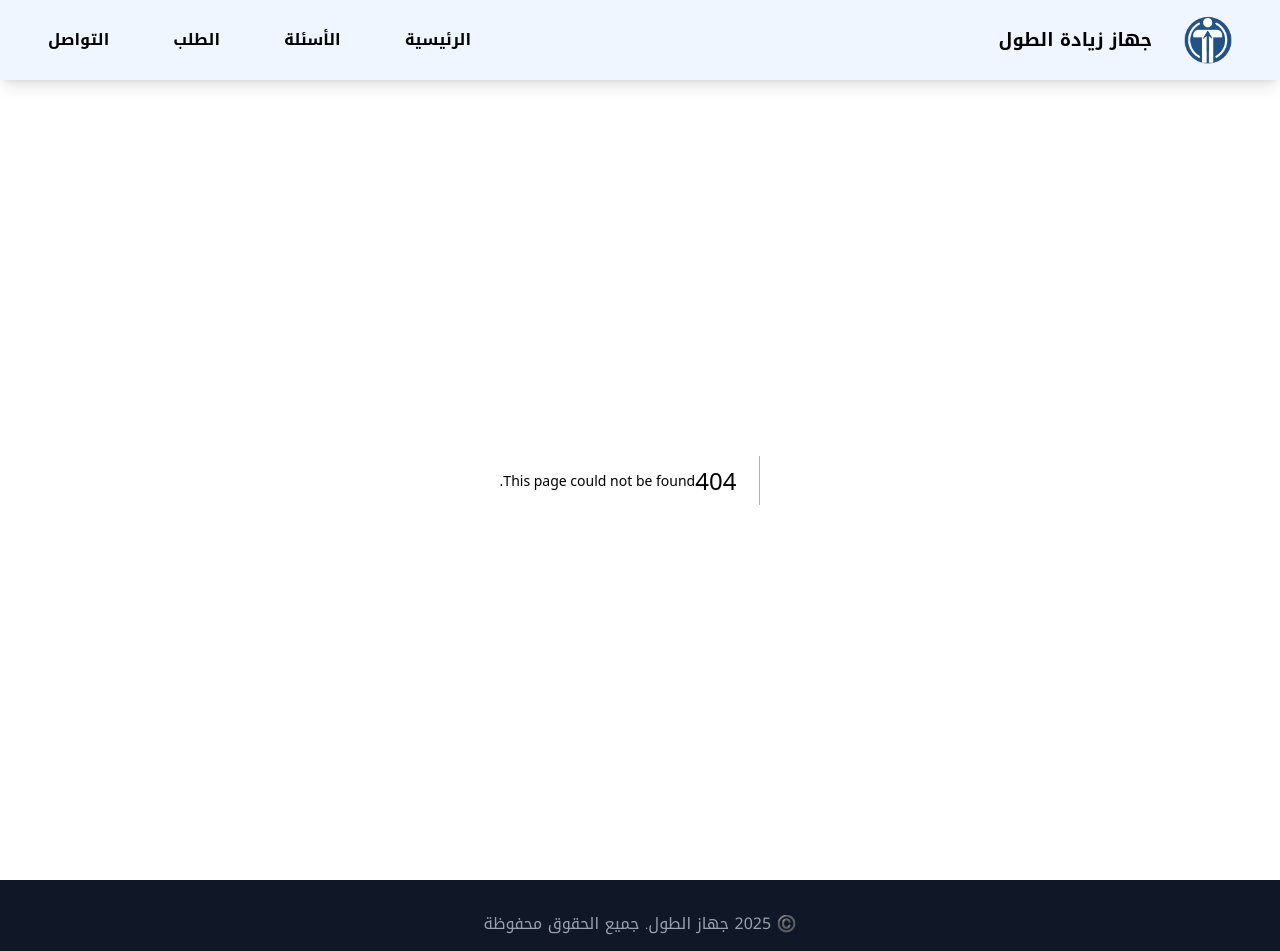
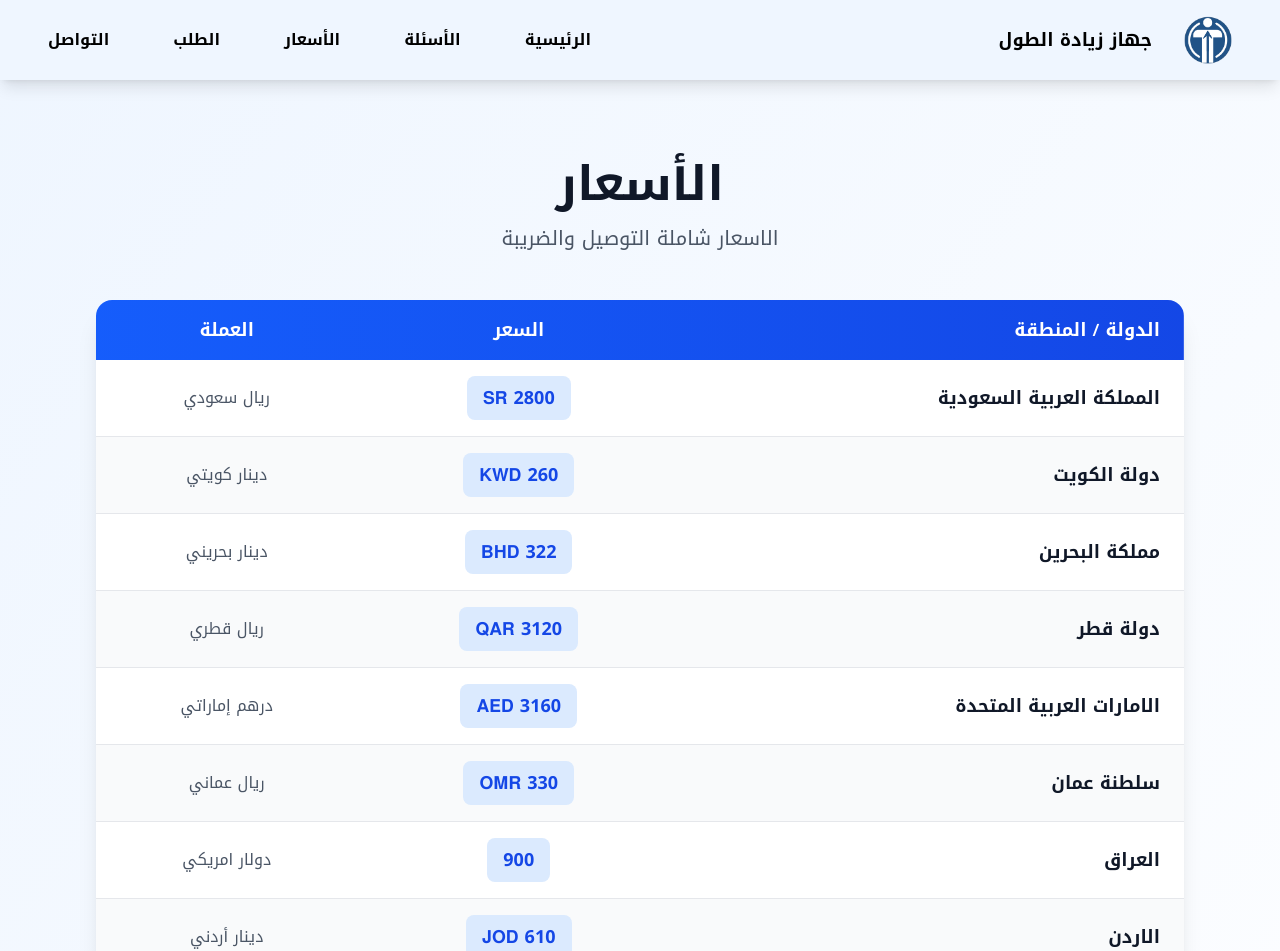
Before and after one commit to sara4ksa-beep/tal-height-device, a Next.js app: page /price in a window 1280 px wide. Before the commit this address had no page. Shown: the top 951 px of the page. Built offline with nearby package versions, Linux system fonts and the light colour scheme.

Commit message:
إنشاء صفحة الأسعار وإضافة رابط في الصفحة الرئيسية وقائمة التنقل

```diff
--- a/src/app/page.tsx
+++ b/src/app/page.tsx
@@ -1,6 +1,7 @@
 'use client';
 
 import { useState, useEffect } from 'react';
+import Link from 'next/link';
 
 export default function HeightDeviceLanding() {
   const [timeLeft, setTimeLeft] = useState({
@@ -157,6 +158,16 @@ export default function HeightDeviceLanding() {
               <p className="text-center text-xl md:text-2xl font-bold text-gray-900 mt-2">
                 مجرب وحقق نتائج ممتازة
               </p>
+            </div>
+
+            {/* Price Link */}
+            <div className="mb-8 text-center">
+              <Link
+                href="/price"
+                className="inline-block bg-gradient-to-r from-blue-600 to-blue-700 text-white text-xl font-bold px-8 py-4 rounded-full shadow-lg hover:shadow-xl transform hover:scale-105 transition-all duration-300"
+              >
+                عرض الأسعار
+              </Link>
             </div>
 
             <p className="text-xl md:text-2xl text-red-600 font-bold mb-2 leading-relaxed">
--- /dev/null
+++ b/src/app/price/page.tsx
@@ -0,0 +1,102 @@
+'use client';
+
+import { useLanguage } from '@/contexts/LanguageContext';
+import Link from 'next/link';
+
+const prices = [
+  { country: 'المملكة العربية السعودية', price: 'SR 2800', currency: 'ريال سعودي' },
+  { country: 'دولة الكويت', price: 'KWD 260', currency: 'دينار كويتي' },
+  { country: 'مملكة البحرين', price: 'BHD 322', currency: 'دينار بحريني' },
+  { country: 'دولة قطر', price: 'QAR 3120', currency: 'ريال قطري' },
+  { country: 'الامارات العربية المتحدة', price: 'AED 3160', currency: 'درهم إماراتي' },
+  { country: 'سلطنة عمان', price: 'OMR 330', currency: 'ريال عماني' },
+  { country: 'العراق', price: '900', currency: 'دولار امريكي' },
+  { country: 'الاردن', price: 'JOD 610', currency: 'دينار أردني' },
+  { country: 'مصر', price: 'EGP 41000', currency: 'جنيه مصري' },
+  { country: 'المغرب', price: 'MAD 8400', currency: 'درهم مغربي' },
+  { country: 'جميع الدول الاوربية', price: 'EUR 800', currency: 'يورو' },
+  { country: 'الولايات المتحدة الامريكية', price: 'USD 910', currency: 'دولار امريكي' },
+  { country: 'كندا', price: 'CAD 1160', currency: 'دولار كندي' },
+  { country: 'استراليا', price: 'AU 1280', currency: 'دولار استرالي' },
+  { country: 'البرازيل', price: 'BRL 5100', currency: 'ريال برازيلي' },
+  { country: 'روسيا', price: '910', currency: 'دولار امريكي' },
+];
+
+export default function PricePage() {
+  const { dir } = useLanguage();
+
+  return (
+    <div className="min-h-screen bg-gradient-to-br from-blue-50 to-white py-20" dir={dir}>
+      <div className="max-w-6xl mx-auto px-4 sm:px-6 lg:px-8">
+        {/* Header */}
+        <div className="text-center mb-12">
+          <h1 className="text-4xl md:text-5xl font-bold text-gray-900 mb-4">
+            الأسعار
+          </h1>
+          <p className="text-xl text-gray-600">
+            الاسعار شاملة التوصيل والضريبة
+          </p>
+        </div>
+
+        {/* Price Table */}
+        <div className="bg-white rounded-2xl shadow-xl overflow-hidden">
+          <div className="overflow-x-auto">
+            <table className="w-full">
+              <thead className="bg-gradient-to-r from-blue-600 to-blue-700 text-white">
+                <tr>
+                  <th className="px-6 py-4 text-right text-lg font-bold">الدولة / المنطقة</th>
+                  <th className="px-6 py-4 text-center text-lg font-bold">السعر</th>
+                  <th className="px-6 py-4 text-center text-lg font-bold">العملة</th>
+                </tr>
+              </thead>
+              <tbody>
+                {prices.map((item, index) => (
+                  <tr
+                    key={index}
+                    className={`border-b border-gray-200 hover:bg-blue-50 transition-colors ${
+                      index % 2 === 0 ? 'bg-white' : 'bg-gray-50'
+                    }`}
+                  >
+                    <td className="px-6 py-4 text-right text-lg font-semibold text-gray-900">
+                      {item.country}
+                    </td>
+                    <td className="px-6 py-4 text-center">
+                      <span className="inline-block bg-blue-100 text-blue-700 px-4 py-2 rounded-lg font-bold text-lg">
+                        {item.price}
+                      </span>
+                    </td>
+                    <td className="px-6 py-4 text-center text-gray-600 text-base">
+                      {item.currency}
+                    </td>
+                  </tr>
+                ))}
+              </tbody>
+            </table>
+          </div>
+        </div>
+
+        {/* CTA Section */}
+        <div className="mt-12 text-center">
+          <Link
+            href="https://new-mall.com/tal/p364801713"
+            target="_blank"
+            rel="noopener noreferrer"
+            className="inline-block bg-gradient-to-r from-blue-600 to-blue-700 text-white text-xl font-bold px-12 py-6 rounded-full shadow-2xl hover:shadow-3xl transform hover:scale-105 transition-all duration-300"
+          >
+            اطلب الآن
+          </Link>
+        </div>
+
+        {/* Back to Home */}
+        <div className="mt-8 text-center">
+          <Link
+            href="/"
+            className="text-blue-600 hover:text-blue-700 font-semibold text-lg underline"
+          >
+            العودة للصفحة الرئيسية
+          </Link>
+        </div>
+      </div>
+    </div>
+  );
+}
--- a/src/components/Navigation.tsx
+++ b/src/components/Navigation.tsx
@@ -15,6 +15,7 @@ const Navigation = () => {
   const navItems = [
     { href: '/', label: t('home') },
     { href: '/questions', label: t('questions') },
+    { href: '/price', label: t('price') },
     { href: 'https://new-mall.com/tal/p364801713', label: t('order'), external: true },
     { href: '/contact', label: t('contact') },
   ];
--- a/src/lib/translations.ts
+++ b/src/lib/translations.ts
@@ -2,6 +2,7 @@ export const translations = {
   // Navigation
   home: 'الرئيسية',
   questions: 'الأسئلة',
+  price: 'الأسعار',
   order: 'الطلب',
   contact: 'التواصل',
   heightDevice: 'جهاز زيادة الطول',
```
